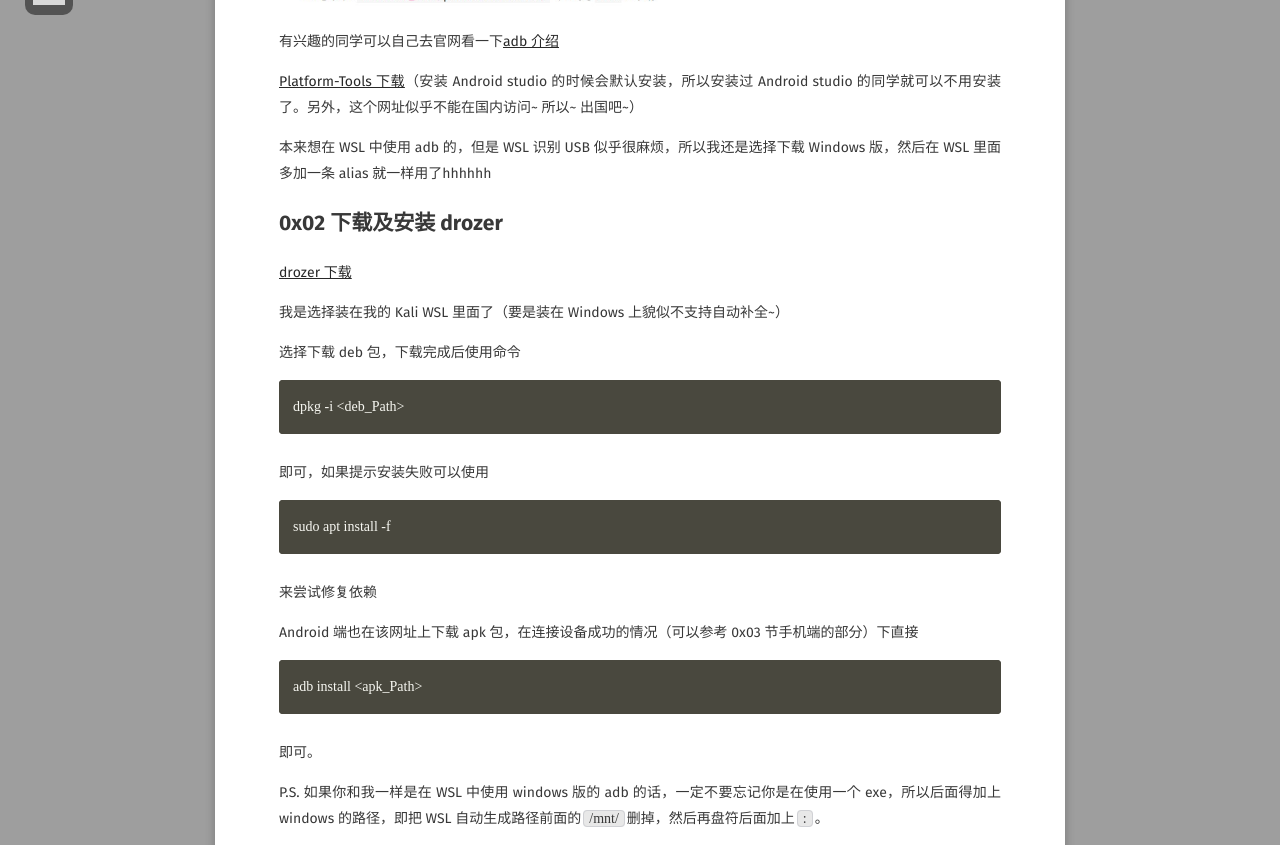
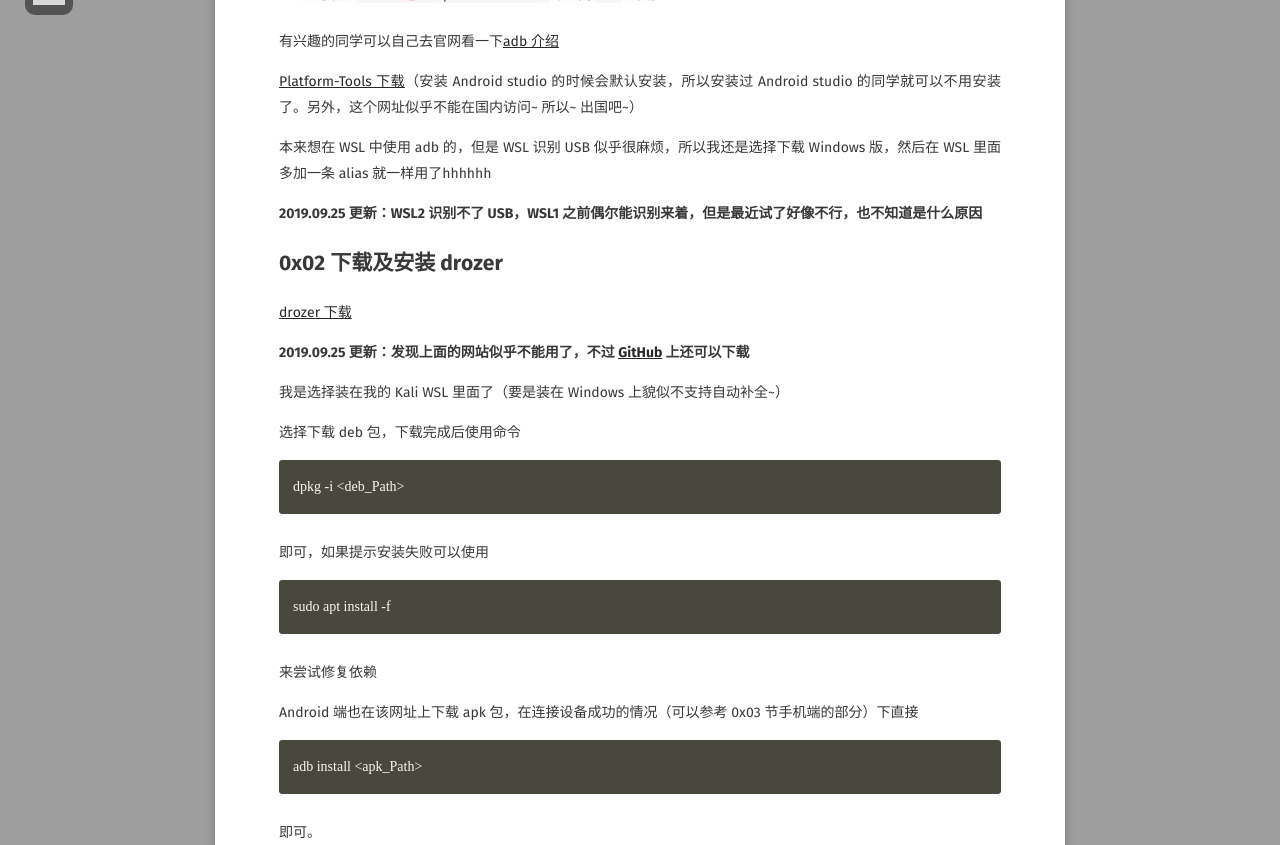
Before and after one commit to Aquilao/Blog, a Jekyll site: the page built from _posts/2019-1-6-drozer.md, in a window 1280 px wide and 900 px high, scrolled down 1013 px, cut to the strip 55-900 px from the top of the window. Built offline with Jekyll 4.4.1, drawn with Linux system fonts in a browser that asks for light colours; some web fonts are replaced.

Commit message:
[^] Update  drozer.md

```diff
--- a/_posts/2019-1-6-drozer.md
+++ b/_posts/2019-1-6-drozer.md
@@ -35,10 +35,14 @@ Platform-Tools 是 Android SDK 的一个组件，里面包含了一些 Android
 
 本来想在 WSL 中使用 adb 的，但是 WSL 识别 USB 似乎很麻烦，所以我还是选择下载 Windows 版，然后在 WSL 里面多加一条 alias 就一样用了hhhhhh
 
+**2019.09.25 更新：WSL2 识别不了 USB，WSL1 之前偶尔能识别来着，但是最近试了好像不行，也不知道是什么原因**
+
 
 ## 0x02 下载及安装 drozer
 
 [drozer 下载](https://labs.mwrinfosecurity.com/tools/drozer/)
+
+**2019.09.25 更新：发现上面的网站似乎不能用了，不过 [GitHub](https://github.com/FSecureLABS/drozer/releases) 上还可以下载**
 
 我是选择装在我的 Kali WSL 里面了（要是装在 Windows 上貌似不支持自动补全~）
 
```
